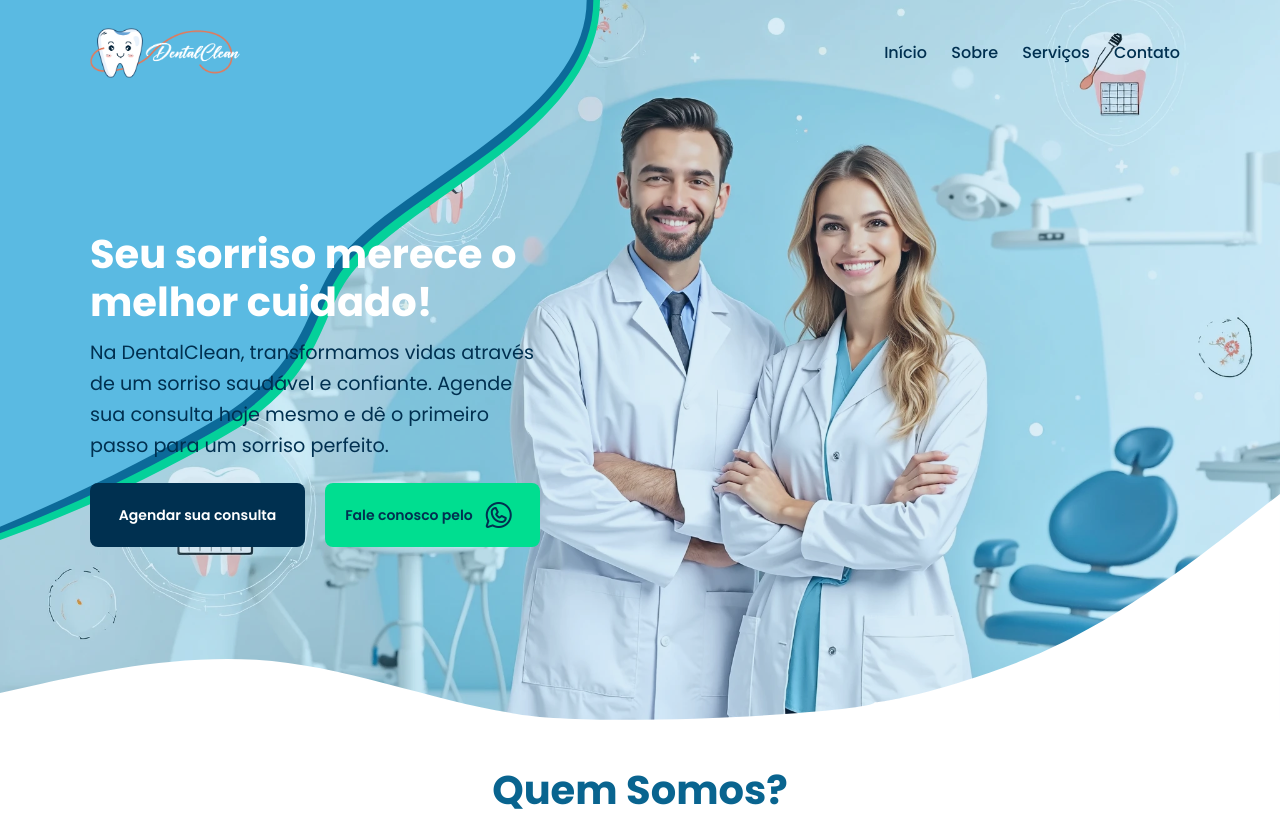
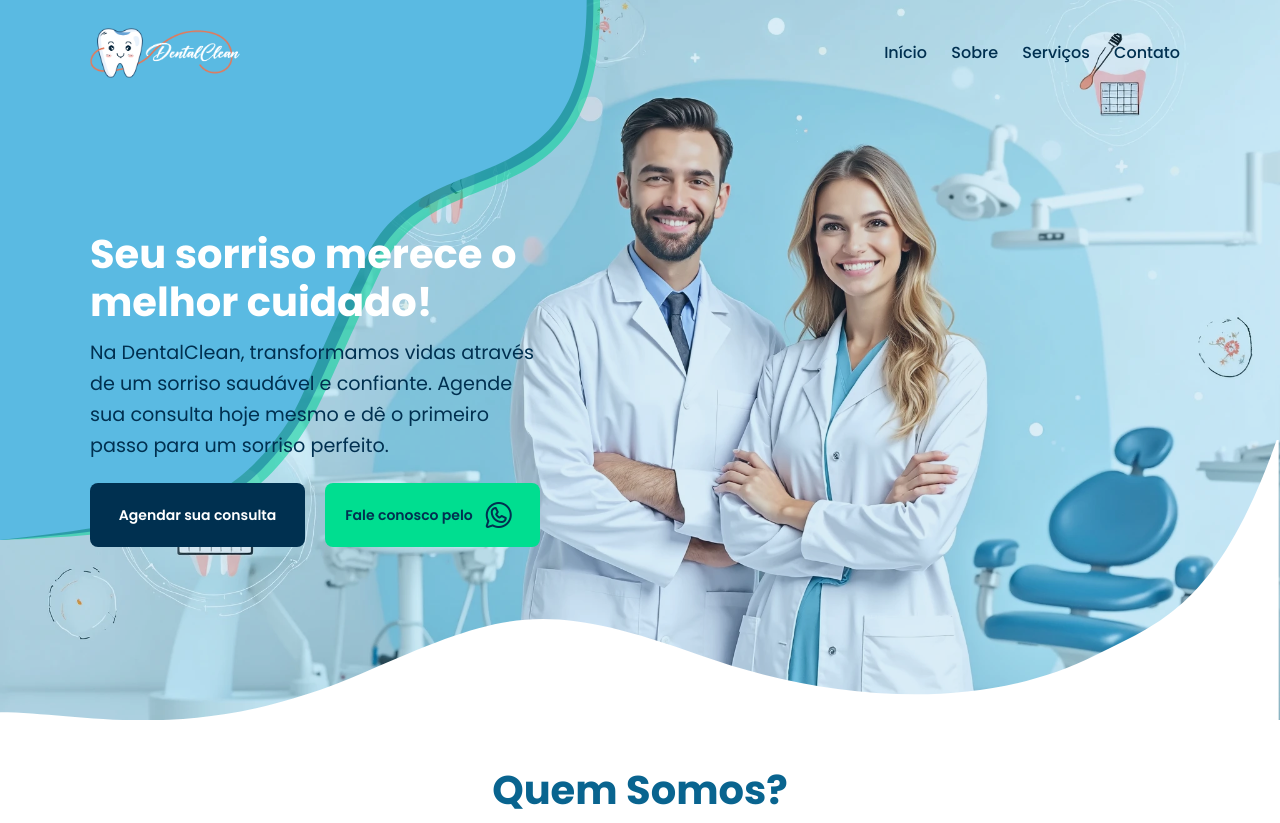
Before and after one commit to Gerson77/landing-odonto, a plain HTML site: page index.html in a window 1280 px wide. Shown: the top 823 px of the page. Drawn offline with nearby package versions, Linux system fonts and the light colour scheme; a web font is replaced by a local one.

Commit message:
Consertando os shapes svg

```diff
--- a/index.html
+++ b/index.html
@@ -53,7 +53,7 @@
             </div>
           </ul>
           <div class="toggle_icon">
-              <i class="ph ph-list" ></i>
+            <i class="ph ph-list"></i>
           </div>
         </div>
       </header>
@@ -74,40 +74,22 @@
               <rect
                 x="0"
                 y="0"
-                width="700"
-                height="700"
+                width="800"
+                height="800"
                 fill="#3f3f3f00"
                 rx="0"
               />
               <path
-                fill="#00de90"
-                d="
-                M0,0
-                H900
-                C900,200 600,300 520,420
-                C480,480 480,560 360,640
-                C260,700 140,760 0,810
-                Z"
+                fill="#00de9090"
+                d="M0 0H900C904 349 657 224 572 404S477 625 432 681C368 760 313 799 0 810Z"
               />
               <path
-                fill="#09648f"
-                d="
-                M0,0
-                H890
-                C890,190 590,290 510,410
-                C470,470 470,550 350,630
-                C250,690 130,750 0,800
-                Z"
+                fill="#09648f80"
+                d="M0 0H890C894 339 647 214 562 394S467 615 422 671C358 750 303 789 0 810Z"
               />
               <path
                 fill="#66c2e6"
-                d="
-                M0,0
-                H880
-                C880,180 580,280 500,400
-                C460,460 460,540 340,620
-                C240,680 120,740 0,790
-                Z"
+                d="M0 0H880C880 325 643 200 550 384S458 605 412 661C348 740 293 779 0 810Z"
               />
             </svg>
           </div>
@@ -134,13 +116,14 @@
         <svg
           class="shape-bottom"
           xmlns="http://www.w3.org/2000/svg"
-          viewBox="0 0 1440 320"
+          viewBox="0 0 1922 422"
           preserveAspectRatio="xMidYMid meet"
         >
           <path
             fill="#fff"
             fill-opacity="1"
-            d="M0,288L48,277.3C96,267,192,245,288,250.7C384,256,490,298,576,310.7C672,329,988,309,984,298.3C990,299,1056,288,1152,250.7C1248,213,1344,139,1392,101.3L1440,64L1440,320L1392,320C1344,320,1248,320,1152,320C1056,320,960,320,864,320C768,320,672,320,576,320C480,320,384,320,288,320C192,320,96,320,48,320L0,320Z"
+            d="M546.508 349.258C290.605 461.099 126.539 408.773 0 408.773V426.5H1920V-8.32941C1830.83 247.733 1743.64 273.74 1645 323.252C1469.57 411.309 1240.98 390.768 1051.17 323.252C814.285 238.99 758.236 256.723 546.508 349.258Z"
+            class="shape-fill"
           ></path>
         </svg>
       </section>
@@ -417,7 +400,7 @@
             <label for=""><i class="ph ph-envelope"></i>E-mail</label>
             <input type="text" placeholder="mariasilva@email.com" />
             <label for=""><i class="ph ph-phone"></i>Telefone</label>
-            <input type="text" placeholder="(99) 9888888" />
+            <input type="text" placeholder="(99) 98888-8888" />
             <label for=""><i class="ph ph-chat-text"></i>Mensagem</label>
             <textarea
               name=""
@@ -505,7 +488,6 @@
       </div>
     </footer>
 
-
     <script src="https://unpkg.com/leaflet/dist/leaflet.js"></script>
     <script src="https://cdn.jsdelivr.net/npm/swiper/swiper-bundle.min.js"></script>
     <script src="./script.js"></script>
--- a/script.js
+++ b/script.js
@@ -34,9 +34,9 @@ const mapa = L.map("mapa", {
   keyboard: false,
   tap: false,
   touchZoom: false,
-}).setView([-7.1464312, -34.9639985], 15); // São Paulo
+}).setView([-7.1464312, -34.9639985], 15);
 
-L.tileLayer("https://{s}.basemaps.cartocdn.com/dark_all/{z}/{x}/{y}{r}.png", {
+L.tileLayer("https://{s}.basemaps.cartocdn.com/light_all/{z}/{x}/{y}{r}.png", {
   attribution: '&copy; <a href="https://carto.com/">CARTO</a>',
   subdomains: "abcd",
   maxZoom: 19,
--- a/styles.css
+++ b/styles.css
@@ -196,6 +196,7 @@ a {
 }
 
 .shapes {
+  overflow: hidden;
   position: absolute;
   left: 0;
   top: 0;
@@ -956,6 +957,7 @@ footer {
   }
 
   .hero {
+    width: 100%;
     height: 100vh;
   }
 
```
Also changed, not shown: 2 other files. Lines whose indentation alone changed are shown as unchanged.
